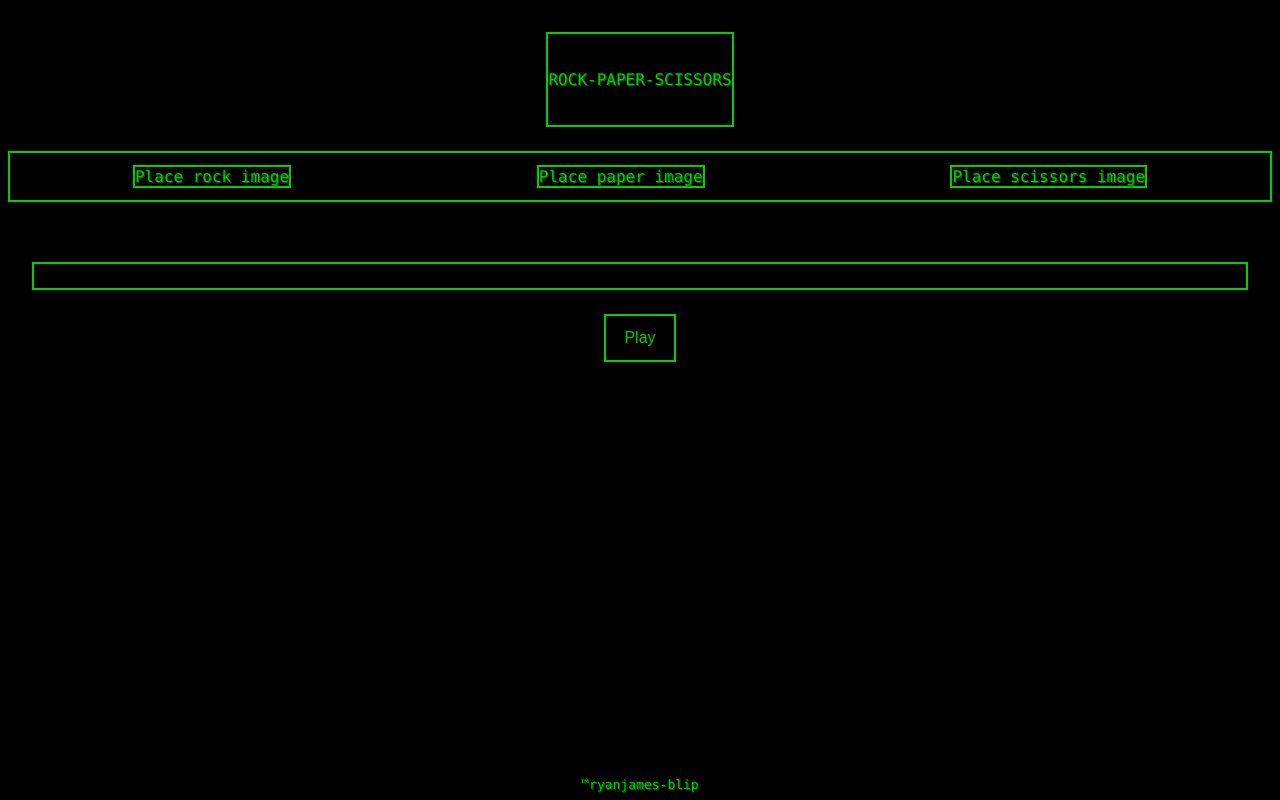
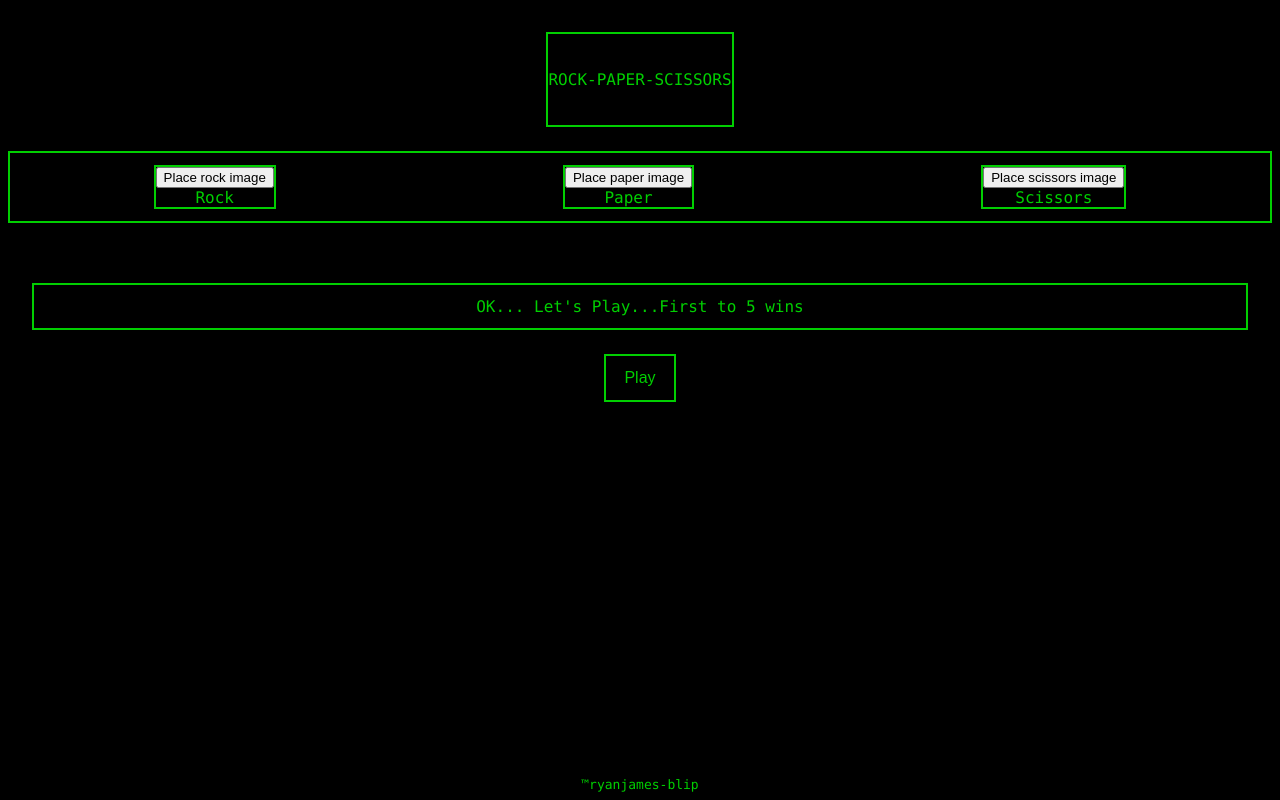
Before and after one commit to ryanjames-blip/rock-paper-scissors, a plain HTML site: page index.html in a window 1280 px wide. Both pictures are taken after a click on the button "Play". Drawn offline with Linux system fonts and the light colour scheme.

Commit message:
Add play functionality. TODO: getPlayerChoice

```diff
--- a/index.html
+++ b/index.html
@@ -4,18 +4,27 @@
     <meta charset="UTF-8">
     <meta name="viewport" content="width=device-width, initial-scale=1.0">
     <link rel="stylesheet" href="style.css">
-    <script src="script.js"></script>
+    <script src="script.js" defer></script>
     <title>RPS</title>
 </head>
 <body>
     <div class="title">ROCK-PAPER-SCISSORS</div>
     <div class="container">
-        <div id="rock">Place rock image</div>
-        <div id="paper">Place paper image</div>
-        <div id="scissors">Place scissors image</div>
+        <div class="rock-container">
+            <button class="choice" id="rock">Place rock image</button>
+            <div id="rock-text">Rock</div>
+        </div>
+        <div class="paper-container">
+            <button class="choice" id="paper">Place paper image</button>
+            <div id="paper-text">Paper</div>
+        </div>
+        <div class="scissors-container">
+            <button class="choice" id="scissors">Place scissors image</button>
+            <div id="scissors-text">Scissors</div>
+        </div>
     </div>
     <div class="display"></div>
-    <div class="play"><button>Play</button></div>
+    <div class="play"><button id="play-button">Play</button></div>
     <div id="footer">&trade;ryanjames-blip</div>
 </body>
 </html>
--- a/script.js
+++ b/script.js
@@ -1,7 +1,28 @@
+// initialize play button and add event listener
+// to start the game
+
+const playButton = document.querySelector('#play-button');
+playButton.addEventListener('click', playGame);
+
+const display = document.querySelector('.display');
+display.textContent = 'Want to play a game?\nClick play to start';
+
+// initialize rock, paper and scissors buttons
+/*
+const rock = document.querySelector('#rock');
+const paper = document.querySelector('#paper');
+const scissors = document.querySelector('#scissors');
+
+rock.addEventListener('click', )
+paper.addEventListener('click', )
+scissors.addEventListener('click', )
+*/
+const choices = document.querySelectorAll('.choice');
+
 //rock paper scissors logic below
 let playerWins = 0;
 let computerWins = 0;
-
+/*
 while (true) {
 
     playerWins = 0;
@@ -9,13 +30,14 @@ while (true) {
 
     //playGame();
 
-    //let playAgain = prompt('Play Again? (type \'y\' or \'n\'');
+    let playAgain;// = prompt('Play Again? (type \'y\' or \'n\'');
     if (playAgain == 'n') {
         console.log('Thanks for playing!');
         break;
     }
+
 }
-
+*/
 // generate a random number
 // use that number to assign either rock, paper, or scissors
 function getComputerChoice() {
@@ -73,19 +95,31 @@ function playRound(computerSelection, playerSelection) {
 
 //simulate best of 5 match
 function playGame() {
-    while (computerWins < 3 && playerWins < 3) {
+    display.textContent = 'OK...\nLet\'s Play...First to 5 wins';
+    choices.forEach(choice => choice.addEventListener('click', getPlayerChoice));
+    while (computerWins < 5 && playerWins < 5) {
         let computerSelection = getComputerChoice();
-        let playerSelection = prompt("Choose wisely: ");
-        playerSelection = playerSelection.toLowerCase();
+        let playerSelection = console.log(choice);
+        //playerSelection = playerSelection.toLowerCase();
         let result = playRound(computerSelection, playerSelection);
-        console.log(result);
+        display.textContent = result;
     }
 
-    if (computerWins == 3) {
-        console.log('Computer Wins!');
+    if (computerWins == 5) {
+        display.textContent = 'Computer Wins!';
     }
     else {
-        console.log('You win!')
+        display.textContent = 'You win!';
     }
 }
 // rock, paper, scissors logic above
+
+// TODO: complete function
+function getPlayerChoice(e) {
+
+}
+
+/*
+listen for a click on rock, paper, and scissors
+assign player choice based on which is clicked
+*/
--- a/style.css
+++ b/style.css
@@ -6,7 +6,7 @@ html, body {
     background-color: black;
     color: #01cf01;
     height: 100%;
-    text-shadow: #016801 1px 1px;
+    /*text-shadow: #016801 1px 1px;*/
 }
 
 .title {
@@ -25,16 +25,37 @@ html, body {
     padding: 12px 0;
 }
 
+.rock-container {
+    display: flex;
+    flex-direction: column;
+    align-items: center;
+    border: 2px solid #01cf01;
+}
+
 #rock {
+    cursor: pointer;
+}
+
+.paper-container {
+    display: flex;
+    flex-direction: column;
+    align-items: center;
     border: 2px solid #01cf01;
 }
 
 #paper {
+    cursor: pointer;
+}
+
+.scissors-container {
+    display: flex;
+    flex-direction: column;
+    align-items: center;
     border: 2px solid #01cf01;
 }
 
 #scissors {
-    border: 2px solid #01cf01;
+    cursor: pointer;
 }
 
 .play {
@@ -48,9 +69,10 @@ html, body {
     border: 2px solid #01cf01;
     margin: 24px;
     padding: 12px 0;
+    text-align: center;
 }
 
-button {
+#play-button {
     color: #01cf01;
     background-color: black;
     font-size: 16px;
```
